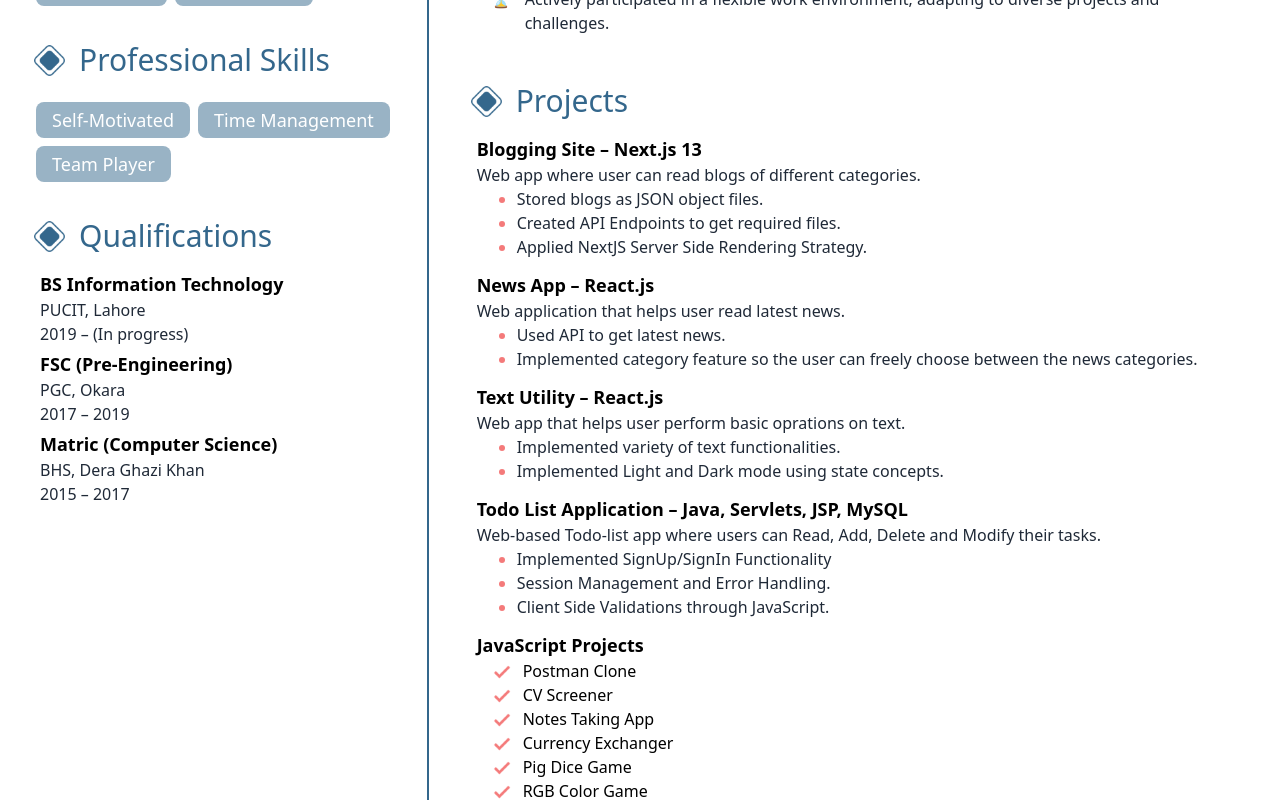
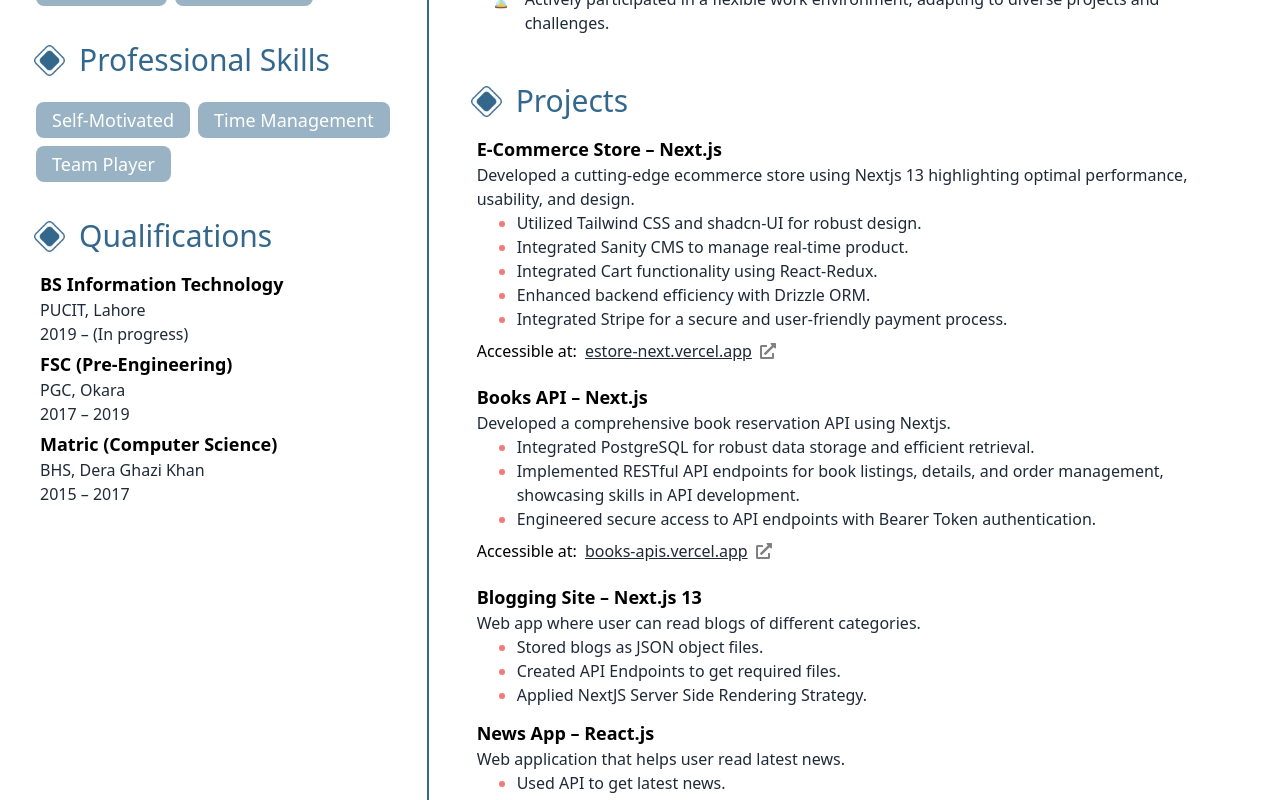
Before and after one commit to bilal-faisal/resume-nextjs, a Next.js app: page / in a window 1280 px wide. Shown: the part 500-1300 px from the top of the page. Built offline with nearby package versions, Linux system fonts and the light colour scheme.

Commit message:
update project ui

```diff
--- a/src/components/Project_Item.tsx
+++ b/src/components/Project_Item.tsx
@@ -1,20 +1,45 @@
+import Link from "next/link";
 import React from "react";
+import { FaExternalLinkAlt } from "react-icons/fa";
+
 interface Project {
   name: String;
   desc: String;
   points: String[];
+  deployed?: {
+    project_title: String;
+    project_url: String;
+  };
 }
 
-const Project_Item = ({ name, desc, points }: Project) => {
+const Project_Item = ({ name, desc, points, deployed }: Project) => {
   return (
     <div className="ml-2 mb-3">
       <h2 className="text-lg font-semibold">{name}</h2>
       <p className="text-md text-gray-800">{desc}</p>
       <ul className="list-disc ml-10">
         {points.map((point) => {
-          return <li className="text-[#F47A7A]" key={`${point}`}><span className="text-gray-800">{point}</span> </li>;
+          return (
+            <li className="text-[#F47A7A]" key={`${point}`}>
+              <span className="text-gray-800">{point}</span>{" "}
+            </li>
+          );
         })}
       </ul>
+      {deployed && (
+        <div className="my-2 flex items-center">
+          <p>Accessible at:</p>
+          <Link
+            href={`${deployed.project_url}`}
+            target="_blank"
+            rel="noreferrer"
+            className=" mx-2 text-gray-800 flex items-center gap-2 underline"
+          >
+            {deployed.project_title}
+            <FaExternalLinkAlt color="gray" className="cursor-pointer" />
+          </Link>
+        </div>
+      )}
     </div>
   );
 };
--- a/src/components/Project_Items.tsx
+++ b/src/components/Project_Items.tsx
@@ -4,6 +4,36 @@ import Project_Item_Extra from "./Project_Item_Extra";
 const Project_Items = () => {
   return (
     <div className="flex flex-col py-4 flex-wrap">
+      <Project_Item
+        name={"E-Commerce Store – Next.js"}
+        desc={
+          "Developed a cutting-edge ecommerce store using Nextjs 13 highlighting optimal performance, usability, and design."
+        }
+        points={[
+          "Utilized Tailwind CSS and shadcn-UI for robust design.",
+          "Integrated Sanity CMS to manage real-time product.",
+          "Integrated Cart functionality using React-Redux.",
+          "Enhanced backend efficiency with Drizzle ORM.",
+          "Integrated Stripe for a secure and user-friendly payment process.",
+        ]}
+        deployed={{
+          project_title: "estore-next.vercel.app",
+          project_url: "https://estore-next.vercel.app/",
+        }}
+      />
+      <Project_Item
+        name={"Books API – Next.js"}
+        desc={"Developed a comprehensive book reservation API using Nextjs."}
+        points={[
+          "Integrated PostgreSQL for robust data storage and efficient retrieval.",
+          "Implemented RESTful API endpoints for book listings, details, and order management, showcasing skills in API development.",
+          "Engineered secure access to API endpoints with Bearer Token authentication.",
+        ]}
+        deployed={{
+          project_title: "books-apis.vercel.app",
+          project_url: "https://books-apis.vercel.app/",
+        }}
+      />
       <Project_Item
         name={"Blogging Site – Next.js 13"}
         desc={"Web app where user can read blogs of different categories."}
@@ -43,12 +73,14 @@ const Project_Items = () => {
       <Project_Item_Extra
         name={"JavaScript Projects"}
         points={[
+          "Todo App",
+          "News App",
+          "Dice Game",
+          "CV Screener",
           "Postman Clone",
-          "CV Screener",
-          "Notes Taking App",
+          "RGB Color Game",
           "Currency Exchanger",
-          "Pig Dice Game",
-          "RGB Color Game",
+          "Cinema Ticketing App",
         ]}
       />
     </div>
```
